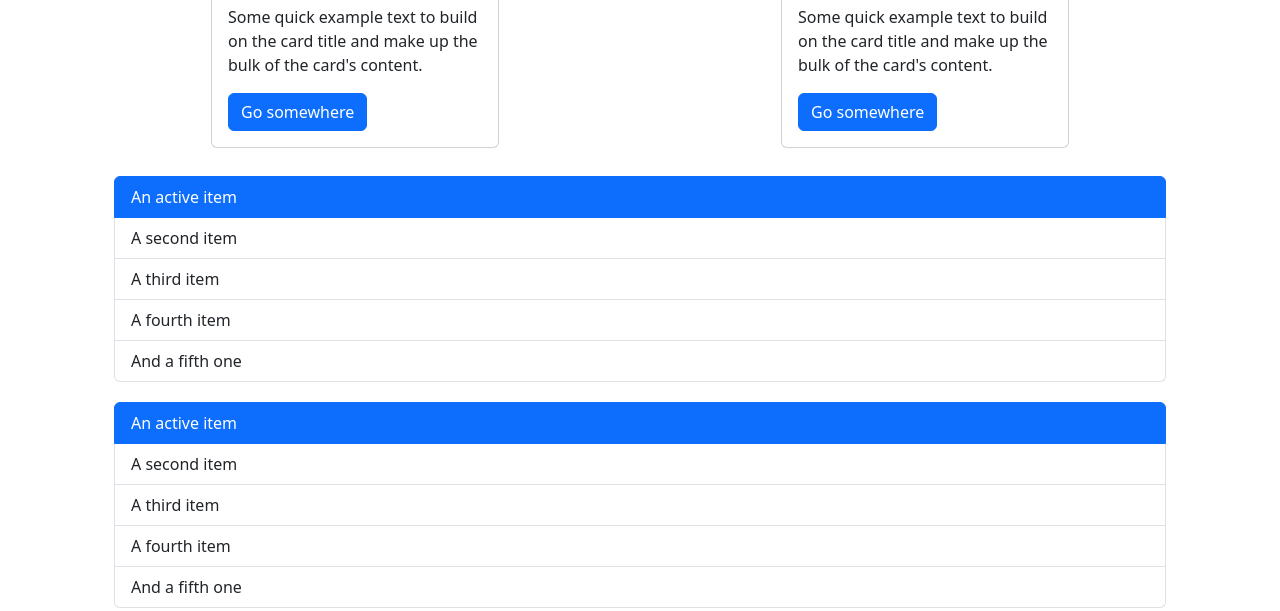
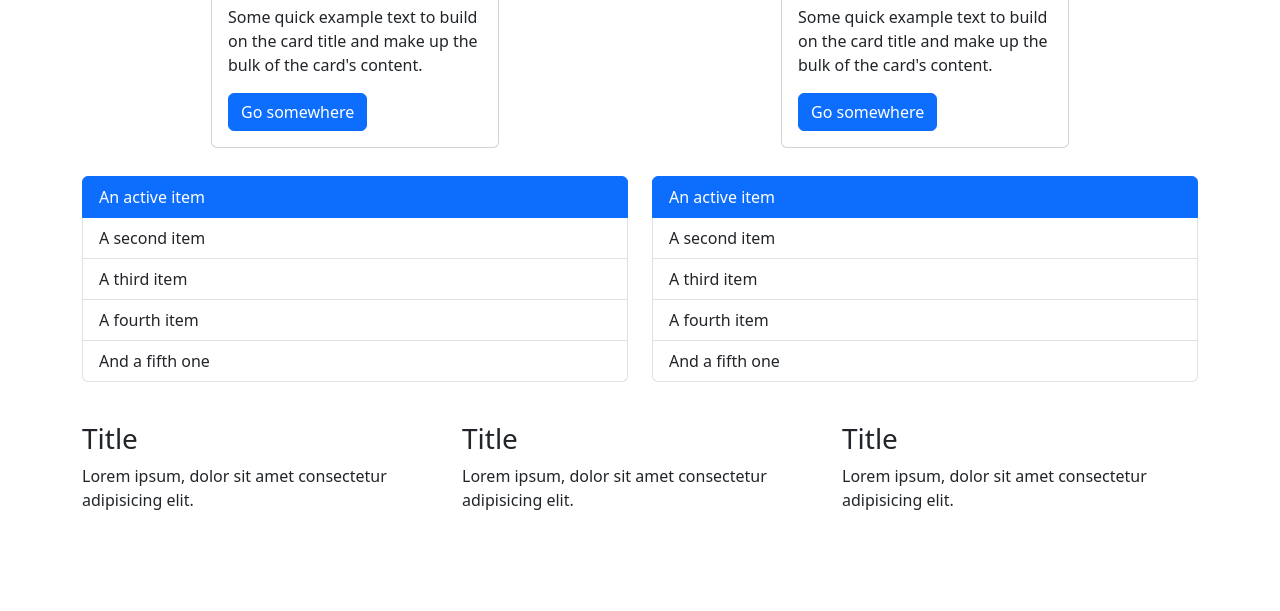
Before and after one commit to fernandocoronel30/practica-bootstrap5, a plain HTML site: page index.html in a window 1280 px wide. Shown: the part 429-1040 px from the top of the page. After the commit the page ends 977 px from the top, so only its background shows below. Drawn offline with nearby package versions, Linux system fonts and the light colour scheme.

Commit message:
"elimine las propiedades de la clase listas que se me habá olvidado comentar o eliminar

```diff
--- a/styles/styles.css
+++ b/styles/styles.css
@@ -13,9 +13,9 @@
     margin-top: 20px;
 }
 .listas{
-    /* border: 2px solid blue; */
+    /* border: 2px solid blue;
     display: block;
-    margin: 20px 20px 20px 20px;
+    margin: 20px 20px 20px 20px;*/
 }
 
 .list-group{
```
